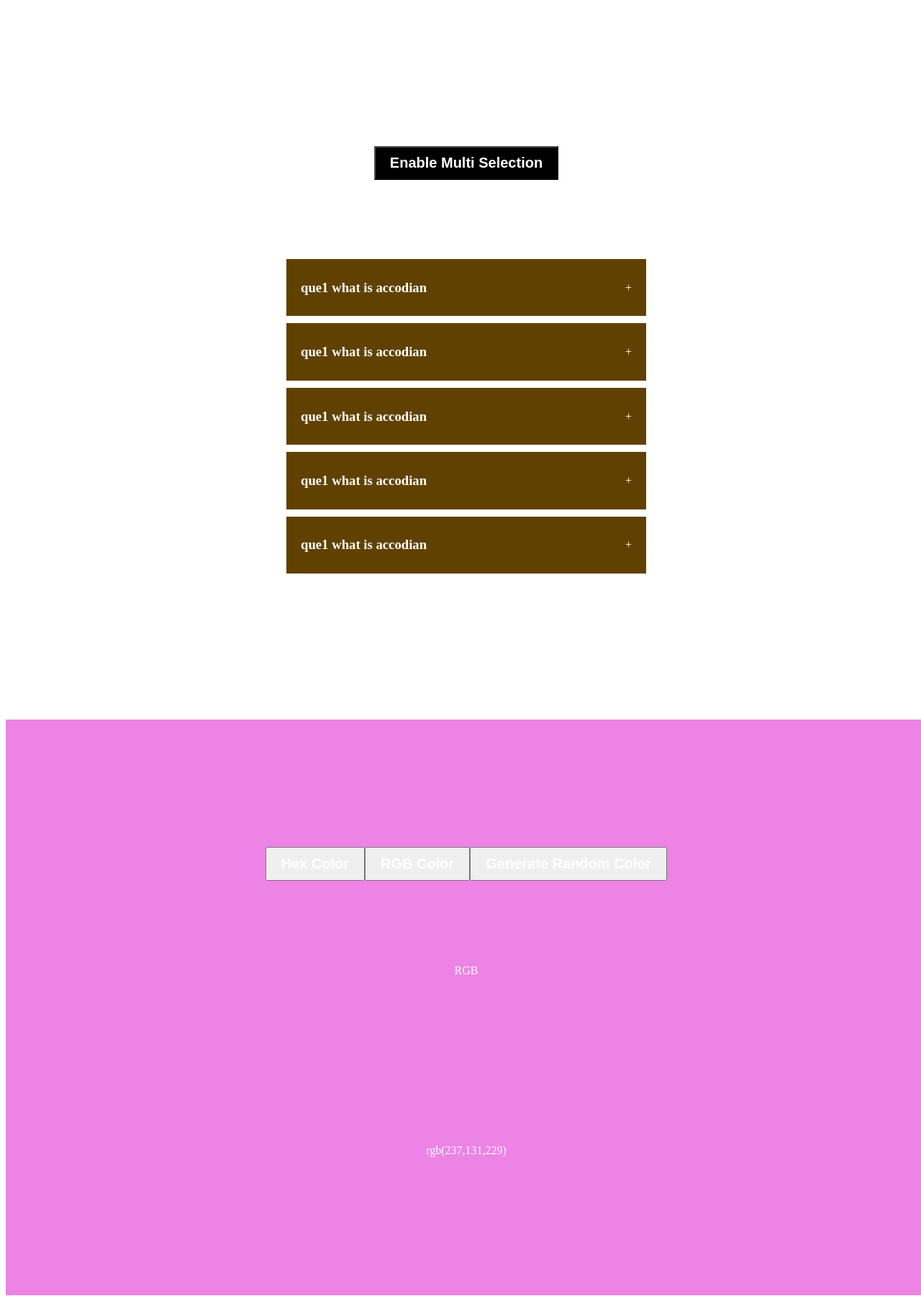
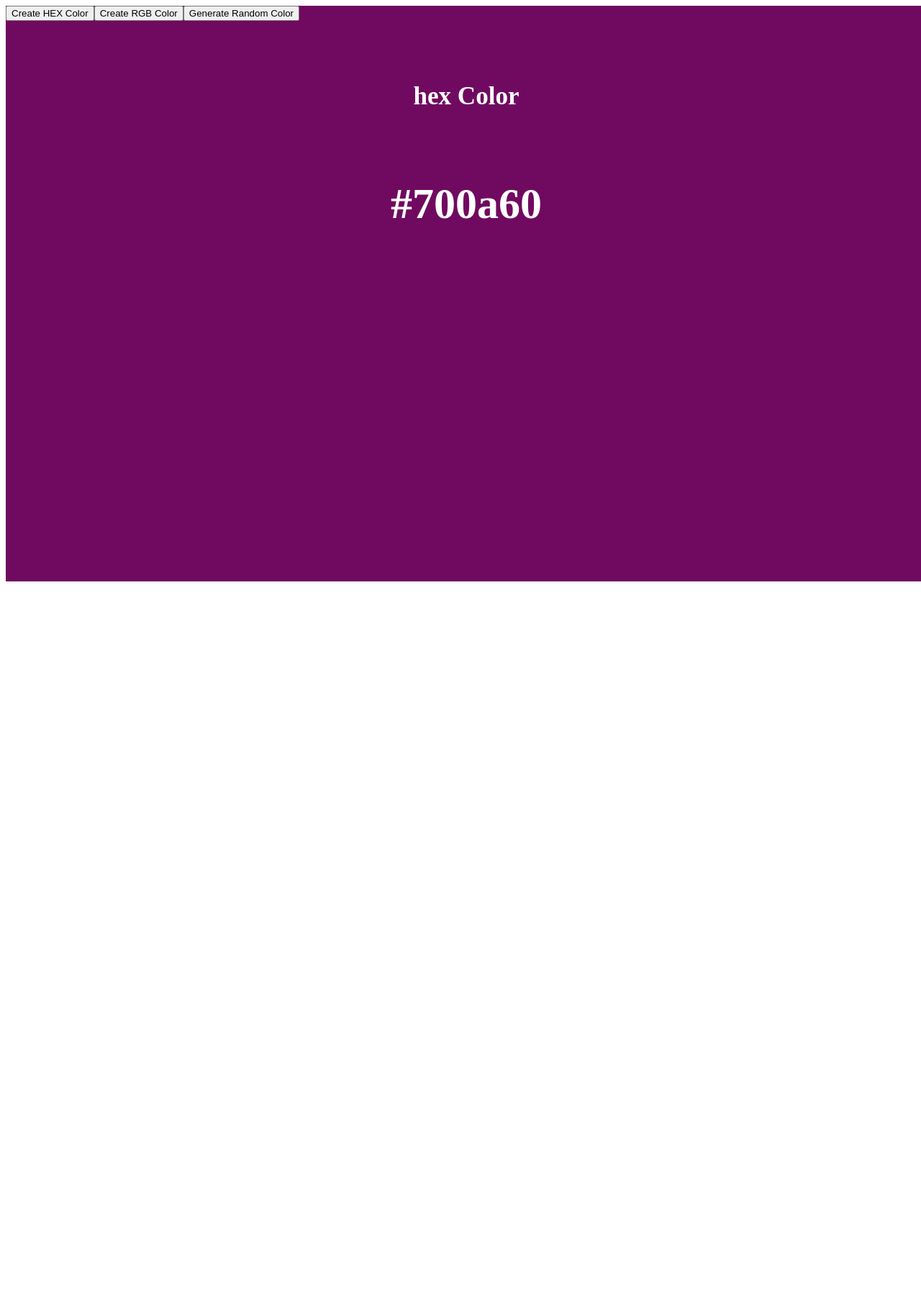
Before and after one commit to saini-manisha/accordian, a React (Vite) app: page / in a window 1280 px wide. Shown: the whole page at 72% size. After the commit the page ends 816 px from the top, so only its background shows below. Built offline with nearby package versions, Linux system fonts and the light colour scheme.

Commit message:
good code of generate create color

```diff
--- a/src/App.jsx
+++ b/src/App.jsx
@@ -3,7 +3,7 @@
 import CreateRandomColor from "./components/CreateRandomColor"
 export default function App(){
   return <div>
-    <Accordian></Accordian>
+    {/* <Accordian></Accordian> */}
     <CreateRandomColor></CreateRandomColor>
   </div>
 }
--- a/src/components/CreateRandomColor/index.jsx
+++ b/src/components/CreateRandomColor/index.jsx
@@ -1,47 +1,62 @@
-import { useEffect, useState } from "react";
-import "./style.css"
-function CreateRandomColor() {
+import { useEffect } from "react";
+import { useState } from "react";
 
-    const [colorCodeType, setColorCodeType] = useState("RGB");
-    const [colorCode, setColorCode] = useState("rgb(74,251,174)");
+function CreateRandomColor(){
+    const [typeOfColor,setTypeOfColor]=useState("hex");
+    const [color,setColor]=useState("#000000");
 
-    function handleRandomGenerate(len){
-        return Math.floor(Math.random() * len);
+    function randomColorUtility(length){
+        return Math.floor(Math.random()*length);
+    }
+    function handleCreateRandomHexColor(){
+        //#000000
 
+        const hex=['0','1','2','3','4','5','6','7','8','9','a','b','c','d','e','f'];
+        let hexColor="#";
+        for(let i=0;i<6;i++){
+            hexColor+=hex[randomColorUtility(hex.length)];
+        }
+        setColor(hexColor);
     }
-    function handleColorGenerate() {
-        console.log(colorCodeType)
-        if(colorCodeType==="RGB"){
-            const r = handleRandomGenerate(256);
-        const g = handleRandomGenerate(256);
-        const b =handleRandomGenerate(256);
-        setColorCode(`rgb(${r},${g},${b})`);
+    function handleCreateRandomRgbColor(){
+        const r=randomColorUtility(256);
+        const g=randomColorUtility(256);
+        const b=randomColorUtility(256);
+
+        setColor(`rgb(${r},${g},${b})`);
+    }
+    useEffect(()=>{
+        if(typeOfColor==='rgb') {
+            handleCreateRandomRgbColor();
         }
         else{
-            const colorCodeText=[1,2,3,4,5,6,7,8,9,'a','b','c','d','e','f'];
-            let hexCode="#";
-            for(let i=0;i<6;i++){
-                hexCode+=colorCodeText[handleRandomGenerate(colorCodeText.length)];
-            }
-            setColorCode(hexCode);
+            handleCreateRandomHexColor();
         }
-    }
-    useEffect(()=>{
-       handleColorGenerate();
+    },[typeOfColor])
+    return <div style={{
+        width:"100vw",
+        height:"100vh",
+        background:color,
+        }}>
+        <button onClick={()=>setTypeOfColor("hex")}>Create HEX Color</button>
+        <button onClick={()=>setTypeOfColor("rgb")}>Create RGB Color</button>
+        <button onClick={typeOfColor==="hex"?handleCreateRandomHexColor:handleCreateRandomRgbColor}>Generate Random Color</button>
 
-    },[colorCodeType])
-    return <div className="wrapper" style={{ background: `${colorCode}`, color: "white", width: "100vw", height: "100vh" }} >
+        <div style={{
+            display:"flex",
+            justifyContent:"center",
+            alignItems:"center",
+            color:"white",
+            fontSize:"30px",
+            marginTop:"50px",
+            flexDirection:"column",
+            gap:"20px"
+        }}
+        >
+            <h3>{typeOfColor} Color</h3>
+            <h1>{color}</h1>
 
-        <div className="generateBtn">
-            <button onClick={()=>setColorCodeType("HEX")}>Hex Color</button>
-            <button onClick={()=>setColorCodeType("RGB")}>RGB Color</button>
-            <button onClick={handleColorGenerate}>Generate Random Color</button>
         </div>
-        <div className="colorContent">
-            <p className="colorCodeType">{colorCodeType}</p>
-            <p className="colorCode">{colorCode}</p>
-        </div>
-
     </div>
 }
 
--- a/src/components/CreateRandomColor/style.css
+++ /dev/null
@@ -1,18 +0,0 @@
-.wrapper{
-    margin-top: 100px;
-    display: flex;
-    flex-direction: column;
-    gap:100px;
-}
-
-.generateBtn{
-    display: flex;
-    justify-content: center;
-}
-.colorContent{
-    display: flex;
-    flex-direction: column;
-    align-items: center;
-    gap: 200px;
-
-}
```
